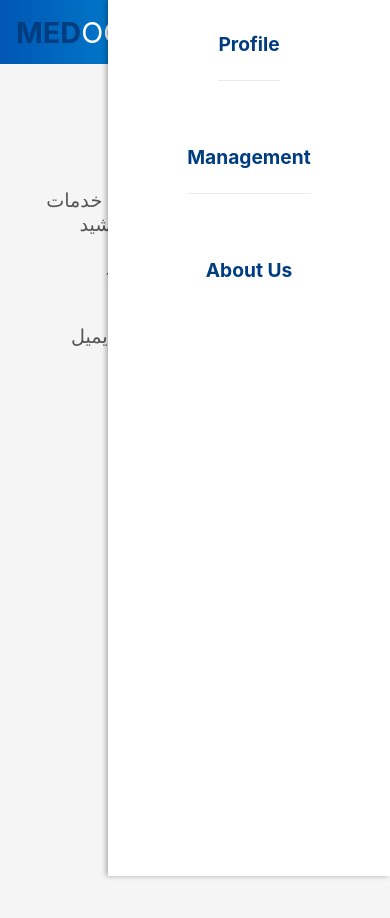
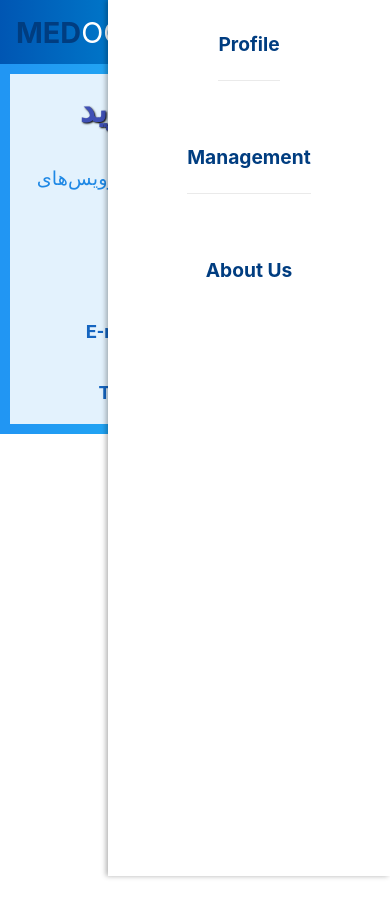
Before and after one commit to mehran-shabani/react_medogram, a React (Create React App) app: page /contact in a window 390 px wide. Shown: the top 918 px of the page. After the commit the page ends 844 px from the top, so only its background shows below. Built offline with nearby package versions, Linux system fonts and the light colour scheme.

Commit message:
Update Contact page UI and fix SplashScreen issue.
Refactored the Contact page to use Material-UI components for a more modern and responsive design. Fixed incomplete font-weight property in SplashScreen component.

```diff
--- a/src/components/SplashScreen/SplashScreen.js
+++ b/src/components/SplashScreen/SplashScreen.js
@@ -29,7 +29,7 @@ const Spinner = styled.div`
 const Text = styled.div`
     font-size: 1.5rem;
     color: #333;
-    font-weight: bold;
+    font-weight: ;
 `;
 
 const SplashScreen = ({ onComplete }) => {
--- a/src/components/pages/Contact.js
+++ b/src/components/pages/Contact.js
@@ -1,40 +1,54 @@
 import React from 'react';
-import styled from 'styled-components';
-
-const ContactContainer = styled.div`
-    padding: 2rem;
-    text-align: center;
-    background-color: #f5f5f5;
-    min-height: 100vh;
-`;
-
-const Title = styled.h1`
-    font-size: 2.5rem;
-    color: #333;
-    margin-bottom: 1rem;
-`;
-
-const ContactDetails = styled.p`
-    font-size: 1.2rem;
-    color: #555;
-    max-width: 800px;
-    margin: 0 auto 2rem;
-`;
+import { Typography, Link } from '@mui/material';
+import { Box } from '@mui/system';
 
 const Contact = () => {
     return (
-        <ContactContainer>
-            <Title>تماس با ما</Title>
-            <ContactDetails>
-                برای اطلاعات بیشتر و دریافت خدمات پزشکی، با ما در تماس باشید:
-            </ContactDetails>
-            <ContactDetails>
-                تلفن: 123-456-7890
-            </ContactDetails>
-            <ContactDetails>
-                ایمیل: info@medogram.com
-            </ContactDetails>
-        </ContactContainer>
+        <Box
+            sx={{
+                display: 'flex',
+                flexDirection: 'column',
+                alignItems: 'center',
+                justifyContent: 'center',
+                gap: '2rem',
+                p: { xs: '1rem', sm: '2rem', md: '3rem' },
+                margin: 'auto',
+                borderRadius: '15px',
+                boxShadow: 3,
+                backgroundColor: '#E3F2FD', // رنگ پس‌زمینه آبی روشن
+                width: { xs: '90%', sm: '80%', md: '60%', lg: '50%' }, // عرض واکنش‌گرا
+                maxWidth: '600px',
+                height: 'auto', // ارتفاع بر اساس محتوای داخلی
+                border: '10px solid',
+                borderImageSlice: 1,
+                borderImageSource: 'linear-gradient(to right, #2196F3, #21CBF3)', // حاشیه با طیف آبی
+            }}
+        >
+            <Typography variant="h4" sx={{ color: '#3f50b5', fontWeight: 'bold', textShadow: '1px 1px 2px black' }}>
+                با ما تماس بگیرید
+            </Typography>
+            <Typography variant="h6" sx={{ fontSize: '1.2rem', color: '#1E88E5', textAlign: 'center' }}>
+                برای اطلاعات بیشتر در مورد سرویس‌های پزشکی مدوگرام
+            </Typography>
+            <Typography variant="body1" sx={{ fontSize: '1.2rem', color: '#1565C0', fontWeight: 'bold' }}>
+                Tel:&nbsp;
+                <Link href="tel:09135666326" sx={{ color: '#1565C0', textDecoration: 'none' }}>
+                    0913-566-6326
+                </Link>
+            </Typography>
+            <Typography variant="body1" sx={{ fontSize: '1.2rem', color: '#1565C0', fontWeight: 'bold' }}>
+                E-mail:&nbsp;
+                <Link href="mailto:info@medogram.ir" sx={{ color: '#1565C0', textDecoration: 'none' }}>
+                    info@medogram.ir
+                </Link>
+            </Typography>
+            <Typography variant="body1" sx={{ fontSize: '1.2rem', color: '#1565C0', fontWeight: 'bold' }}>
+                Telegram:&nbsp;
+                <Link href="https://t.me/medogram3018" target="_blank" sx={{ color: '#1565C0', textDecoration: 'none' }}>
+                    @medogram
+                </Link>
+            </Typography>
+        </Box>
     );
 };
 
```
